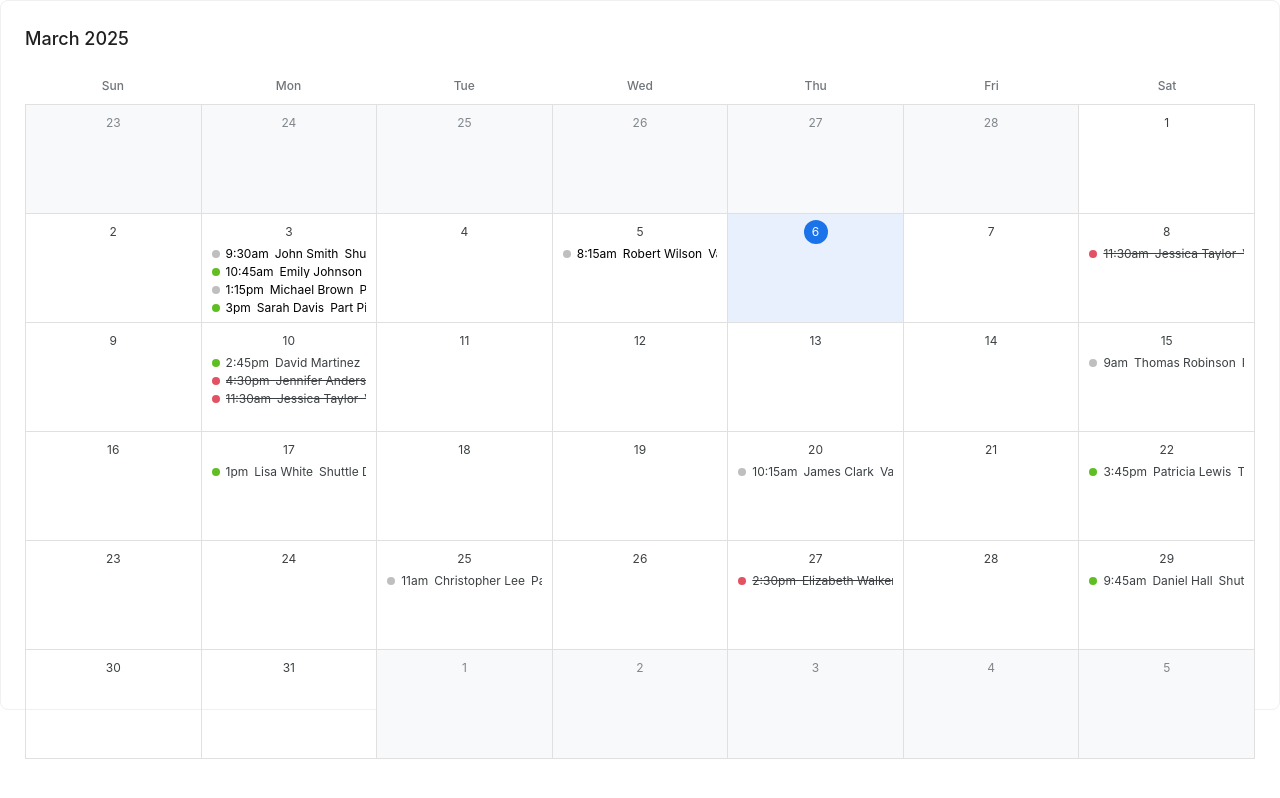
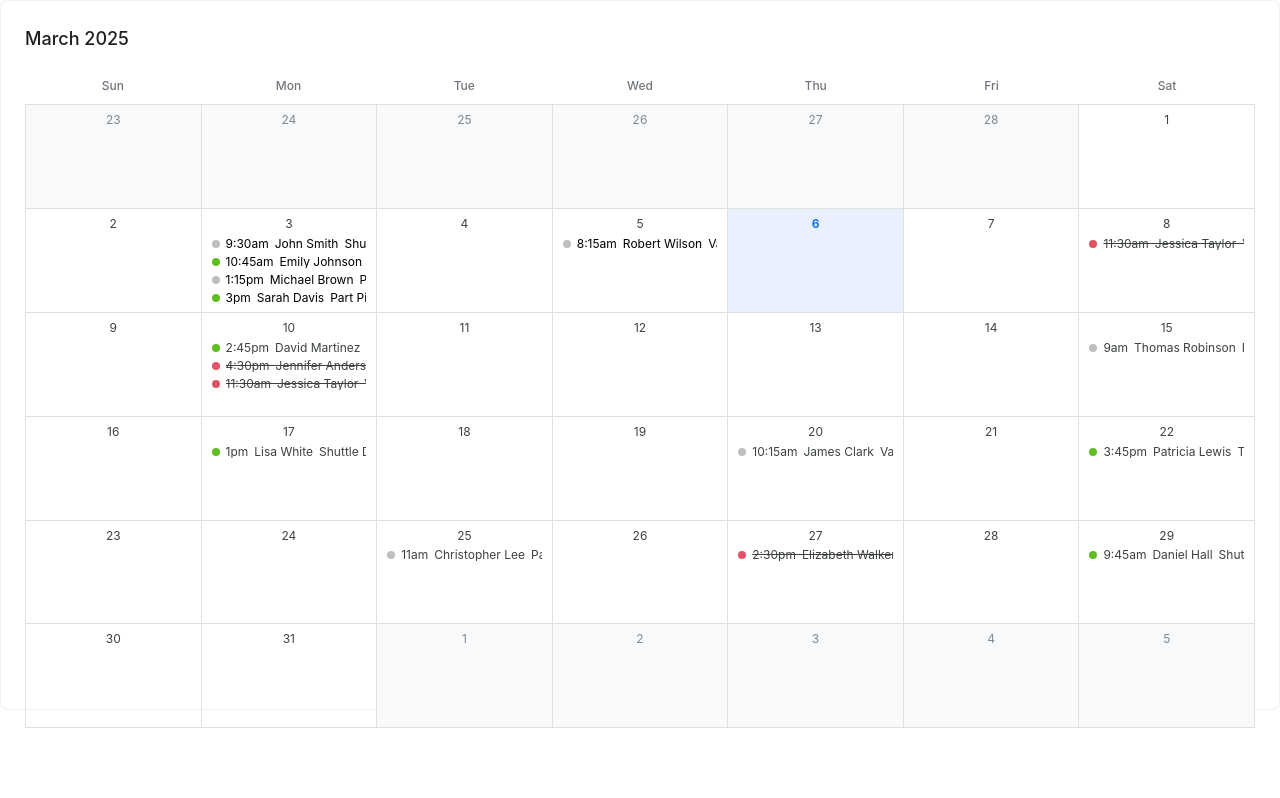
Before and after one commit to vinctustech/calendar-test, a React (Vite) app: page / in a window 1280 px wide. Built offline with nearby package versions, Linux system fonts and the light colour scheme.

Commit message:
SC-1145 remove circle around today's date

```diff
--- a/src/Calendar/styles.css
+++ b/src/Calendar/styles.css
@@ -75,8 +75,6 @@
 }
 
 .date-number {
-    width: 24px;
-    height: 24px;
     display: flex;
     align-items: center;
     justify-content: center;
@@ -85,9 +83,8 @@
 }
 
 .today-number {
-    background-color: #1a73e8;
-    color: white;
-    border-radius: 50%;
+    color: #1a73e8;
+    font-weight: bold;
 }
 
 .other-month .date-number {
```
